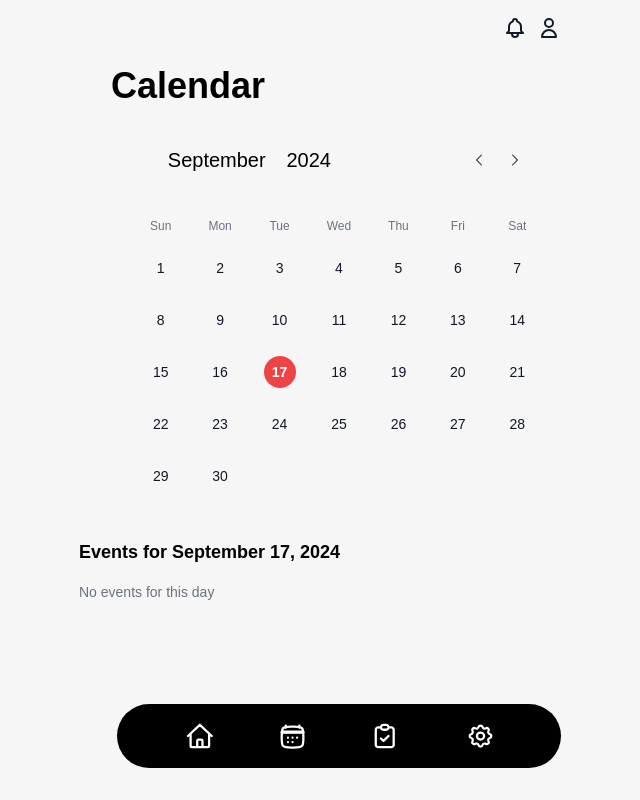
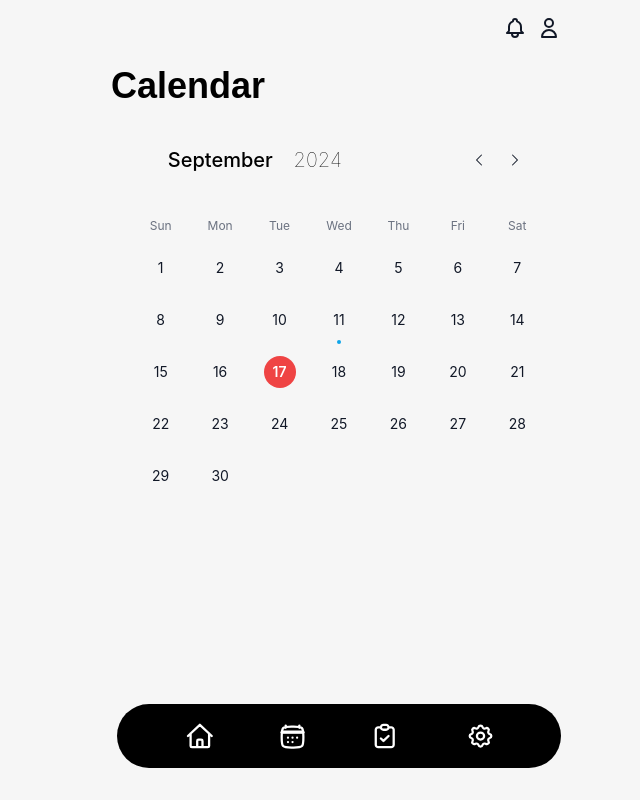
Before and after one commit to QuanNguyenDong/roomie, a React (Create React App) app in the folder frontend/: page /calendar in a window 1280 px wide. Shown: the whole page, without its empty margins (301-941 px from the left). Built offline with nearby package versions, Linux system fonts and the light colour scheme; sample sign-in values are in the browser's storage; the HTML template or start-up script is replaced by a standard one.

Commit message:
styled event frame, added framer animation, optimised states

```diff
--- a/frontend/package.json
+++ b/frontend/package.json
@@ -9,6 +9,7 @@
     "@testing-library/user-event": "^13.5.0",
     "axios": "^1.7.7",
     "date-fns": "^4.1.0",
+    "framer-motion": "^11.5.4",
     "react": "^18.3.1",
     "react-dom": "^18.3.1",
     "react-router-dom": "^6.26.1",
--- a/frontend/src/pages/Calendar.js
+++ b/frontend/src/pages/Calendar.js
@@ -1,6 +1,7 @@
 import React, { useEffect, useState, Fragment } from "react";
 import { useNavigate } from "react-router-dom";
 import { ChevronLeftIcon, ChevronRightIcon } from '@heroicons/react/24/solid';
+import { motion, AnimatePresence } from "framer-motion";
 import {
     add,
     eachDayOfInterval,
@@ -17,38 +18,38 @@ import {
 } from 'date-fns';
 import getUserProfile from "../services/getUserProfile";
 
-const meetings = [
+const events = [
     {
       id: 1,
       name: 'Leslie Alexander',
       imageUrl:
         'https://images.unsplash.com/photo-1494790108377-be9c29b29330?ixlib=rb-1.2.1&ixid=eyJhcHBfaWQiOjEyMDd9&auto=format&fit=facearea&facepad=2&w=256&h=256&q=80',
-      startDatetime: '2022-05-11T13:00',
-      endDatetime: '2022-05-11T14:30',
+      startDatetime: '2024-09-11T13:00',
+      endDatetime: '2024-09-11T14:30',
     },
     {
       id: 2,
       name: 'Michael Foster',
       imageUrl:
         'https://images.unsplash.com/photo-1519244703995-f4e0f30006d5?ixlib=rb-1.2.1&ixid=eyJhcHBfaWQiOjEyMDd9&auto=format&fit=facearea&facepad=2&w=256&h=256&q=80',
-      startDatetime: '2022-05-20T09:00',
-      endDatetime: '2022-05-20T11:30',
+      startDatetime: '2024-09-11T13:00',
+      endDatetime: '2024-09-11T14:30',
     },
     {
       id: 3,
       name: 'Dries Vincent',
       imageUrl:
         'https://images.unsplash.com/photo-1506794778202-cad84cf45f1d?ixlib=rb-1.2.1&ixid=eyJhcHBfaWQiOjEyMDd9&auto=format&fit=facearea&facepad=2&w=256&h=256&q=80',
-      startDatetime: '2022-05-20T17:00',
-      endDatetime: '2022-05-20T18:30',
+      startDatetime: '2024-09-11T13:00',
+      endDatetime: '2024-09-11T14:30',
     },
     {
       id:45,
       name: 'Michael Foster',
       imageUrl:
         'https://images.unsplash.com/photo-1519244703995-f4e0f30006d5?ixlib=rb-1.2.1&ixid=eyJhcHBfaWQiOjEyMDd9&auto=format&fit=facearea&facepad=2&w=256&h=256&q=80',
-      startDatetime: '2022-05-13T14:00',
-      endDatetime: '2022-05-13T14:30',
+        startDatetime: '2024-09-11T13:00',
+        endDatetime: '2024-09-11T14:30',
     },
     {
       id: 5,
@@ -84,23 +85,29 @@ const meetings = [
     },
   ];
 
-let colClasses = [
-    '',
-    'col-start-2',
-    'col-start-3',
-    'col-start-4',
-    'col-start-5',
-    'col-start-6',
-    'col-start-7',
-];
+let colClasses = ['', 'col-start-2', 'col-start-3', 'col-start-4', 'col-start-5', 'col-start-6', 'col-start-7'];
 
 function classNames(...classes) {
     return classes.filter(Boolean).join(' ');
 }
 
+const getDaySuffix = (day) => {
+    if (day > 3 && day < 21) return 'th';
+    switch (day % 10) {
+        case 1: return 'st';
+        case 2: return 'nd';
+        case 3: return 'rd';
+        default: return 'th';
+    }
+};
+
 function Calendar() {
-    const [user, setUser] = useState({});
     let navigate = useNavigate();
+
+    let [user, setUser] = useState({});
+    let [selectedDay, setSelectedDay] = useState(startOfToday());
+    let [currentMonth, setCurrentMonth] = useState(format(startOfToday(), 'MMM-yyyy'));
+    let [modalState, setModalState] = useState({ open: false, expanded: false });
 
     useEffect(() => {
         const storedUser = JSON.parse(localStorage.getItem("user"));
@@ -120,33 +127,37 @@ function Calendar() {
         }
     }, [navigate]);
 
-    let today = startOfToday();
-    let [selectedDay, setSelectedDay] = useState(today);
-    let [currentMonth, setCurrentMonth] = useState(format(today, 'MMM-yyyy'));
+    const handleDayClick = (day) => {
+        setSelectedDay(day);
+        setModalState({ open: true, expanded: false });
+    };
+
+    const closeModal = () => setModalState({ ...modalState, open: false });
+
+    const toggleExpandModal = () => {
+        setModalState((prevState) => ({
+            open: prevState.open,
+            expanded: !prevState.expanded
+        }));
+    };
+
     let firstDayCurrentMonth = parse(currentMonth, 'MMM-yyyy', new Date());
+
+    const day = format(selectedDay, 'd');
+    const dayWithSuffix = `${day}${getDaySuffix(day)}`;
 
     let days = eachDayOfInterval({
         start: firstDayCurrentMonth,
         end: endOfMonth(firstDayCurrentMonth),
     });
 
-    // Filter meetings for the selected day
-    const filteredMeetings = meetings.filter(meeting =>
-        isSameDay(parseISO(meeting.startDatetime), selectedDay)
-    );
-
-    function previousMonth() {
-        let firstDayPreviousMonth = add(firstDayCurrentMonth, { months: -1 });
-        setCurrentMonth(format(firstDayPreviousMonth, 'MMM-yyyy'));
-    }
-
-    function nextMonth() {
-        let firstDayNextMonth = add(firstDayCurrentMonth, { months: 1 });
-        setCurrentMonth(format(firstDayNextMonth, 'MMM-yyyy'));
-    }
+    const handleMonthChange = (direction) => {
+        const newMonth = add(firstDayCurrentMonth, { months: direction });
+        setCurrentMonth(format(newMonth, 'MMM-yyyy'));
+    };
 
     return (
-        <div className="max-w-[520px] mx-auto h-full text-black font-poppins">
+        <div className="max-w-[520px] mx-auto h-full text-black">
             <div class="flex justify-between h-10 mb-6 mx-8">
                 <text className="text-4xl font-bold font-lexend">Calendar</text>
             </div>
@@ -165,13 +176,13 @@ function Calendar() {
                         <div className="flex flex-row">
                             <button
                                 type="button"
-                                onClick={previousMonth}
+                                onClick={() => handleMonthChange(-1)}
                                 className="-my-1.5 p-1.5 text-[#111827] hover:text-gray-500"
                             >
                                 <ChevronLeftIcon className="w-4 h-4" aria-hidden="true" />
                             </button>
                             <button
-                                onClick={nextMonth}
+                                onClick={() => handleMonthChange(1)}
                                 type="button"
                                 className="-my-1.5 -mr-1.5 ml-2 p-1.5 text-[#111827] hover:text-gray-500"
                             >
@@ -199,7 +210,7 @@ function Calendar() {
                             >
                                 <button
                                     type="button"
-                                    onClick={() => setSelectedDay(day)}
+                                    onClick={() => handleDayClick(day)}
                                     className={classNames(
                                         isEqual(day, selectedDay) && 'text-white',
                                         !isEqual(day, selectedDay) &&
@@ -229,7 +240,7 @@ function Calendar() {
                                 </button>
 
                                 <div className="w-1 h-1 mx-auto mt-1">
-                                    {meetings.some((meeting) =>
+                                    {events.some((meeting) =>
                                         isSameDay(parseISO(meeting.startDatetime), day)
                                     ) && (
                                             <div className="w-1 h-1 rounded-full bg-sky-500"></div>
@@ -240,31 +251,45 @@ function Calendar() {
                     </div>
                 </div>
 
-                {/* Day Frame for selected day */}
-                <div className="mt-8">
-                    <h3 className="text-lg font-semibold">
-                        Events for {format(selectedDay, 'MMMM d, yyyy')}
+                <AnimatePresence>
+                    {modalState.open && (
+                        <motion.div
+                            className="fixed bottom-0 left-0 right-0 rounded-t-[2.5rem] bg-black text-white font-poppins"
+                            initial={{ y: "100%" }}
+                            animate={{ y: "0%", height: modalState.expanded ? 500 : 250 }}
+                            exit={{ y: "100%" }}
+                            transition={{ type: "spring", stiffness: 300, damping: 30 }}
+                        >
+                            <div className="flex justify-between items-center px-10 pt-4">
+                                <h3 className="text-md">
+                                    {format(selectedDay, `eeee, `)}{dayWithSuffix} {format(selectedDay, 'MMMM')}
                                 </h3>
-                    <div className="mt-4 space-y-4">
-                        {filteredMeetings.length > 0 ? (
-                            filteredMeetings.map(meeting => (
-                                <div key={meeting.id} className="p-4 border-l-4 border-blue-500 bg-white shadow-md rounded-lg">
+                                <button onClick={toggleExpandModal} className="text-white">
+                                    {modalState.expanded ? 'v' : '^'}
+                                </button>
+                                <button onClick={closeModal} className="text-red-400">x</button>
+                            </div>
+
+                            <div className="rounded-t-[2.5rem] mt-5 space-y-4 bg-white h-full pt-10 px-10 overflow-y-auto">
+                                {events.filter(meeting => isSameDay(parseISO(meeting.startDatetime), selectedDay)).length > 0 ? (
+                                    events.filter(meeting => isSameDay(parseISO(meeting.startDatetime), selectedDay)).map(meeting => (
+                                        <div key={meeting.id} className="p-4 border-l-[8px] h-24 border-[1px] border-blue-500 bg-white shadow-md rounded-2xl">
                                             <div className="flex items-center space-x-4">
-                                        <img src={meeting.imageUrl} alt={meeting.name} className="w-10 h-10 rounded-full" />
+                                                <img src={meeting.imageUrl} alt={meeting.name} className="w-12 h-12 rounded-full" />
                                                 <div>
-                                            <p className="text-sm font-medium">{meeting.name}</p>
-                                            <p className="text-xs text-gray-500">
-                                                {format(parseISO(meeting.startDatetime), 'h:mm a')} - {format(parseISO(meeting.endDatetime), 'h:mm a')}
-                                            </p>
+                                                    <h4 className="text-lg font-bold">{meeting.name}</h4>
+                                                    <p className="text-sm">{format(parseISO(meeting.startDatetime), 'p')} - {format(parseISO(meeting.endDatetime), 'p')}</p>
                                                 </div>
                                             </div>
                                         </div>
                                     ))
                                 ) : (
-                            <p className="text-sm text-gray-500">No events for this day</p>
+                                    <p className="text-center text-sm text-gray-500">No events today</p>
                                 )}
                             </div>
-                </div>
+                        </motion.div>
+                    )}
+                </AnimatePresence>
 
             </div>
             <div className="h-40"></div>
```
Also changed, not shown: 1 other file (tests, documents, lock files or other folders). Lines whose indentation alone changed are shown as unchanged.
